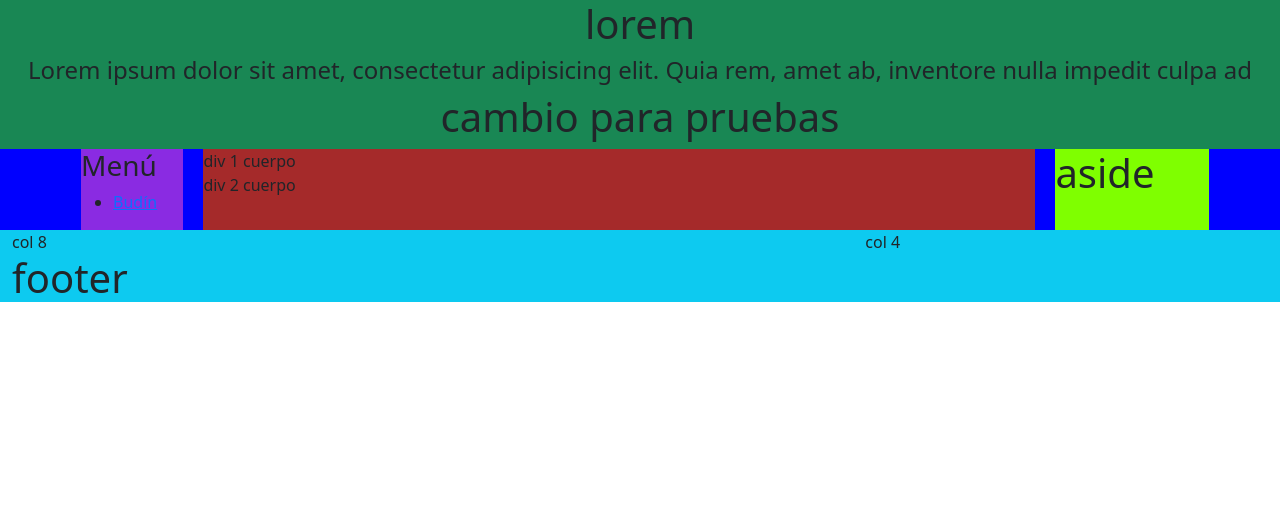
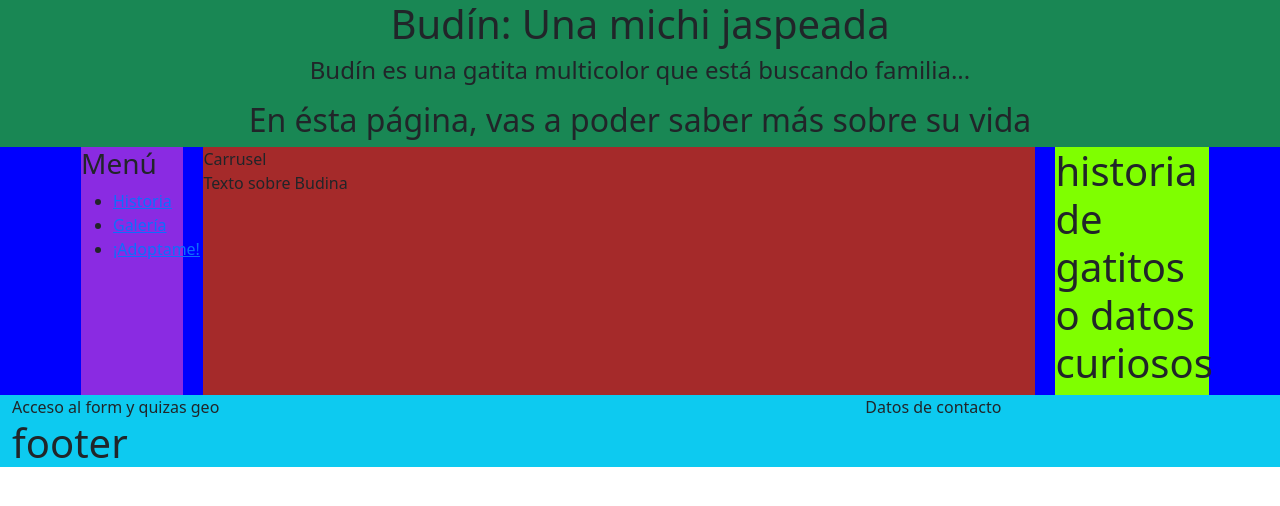
Before and after one commit to nutrialau/trabajoFinal, a plain HTML site: page index.html in a window 1280 px wide. Drawn offline with nearby package versions, Linux system fonts and the light colour scheme.

```diff
--- a/index.html
+++ b/index.html
@@ -16,36 +16,38 @@
     <header class="container-fluid bg-success">
         <div class="row">
             <div class="col-lg-12">
-                <h1 class="tituloPagina">lorem</h1>
-                <h4> Lorem ipsum dolor sit amet, consectetur adipisicing elit. Quia rem, amet ab, inventore nulla
-                    impedit
-                    culpa ad</h4>
+                <h1 class="tituloPagina">Budín: Una michi jaspeada</h1>
+                <h4>
+                    <p>Budín es una gatita multicolor que está buscando familia...</p>
+                </h4>
             </div>
-            <h1>cambio para pruebas</h1>
+            <h2>En ésta página, vas a poder saber más sobre su vida</h2>
         </div>
 
     </header>
 
     <section>
-        <div class="menu">
+        <nav class="menu">
             <h3>Menú</h3>
             <ul>
-                <li><a href="budin">Budín</a></li>
+                <li><a href="sobre budin">Historia</a></li>
+                <li><a href="galeria">Galería</a></li>
+                <li><a href="formulario">¡Adoptame!</a></li>
             </ul>
-        </div>
+        </nav>
         <div class="cuerpo">
-            <div>div 1 cuerpo</div>
-            <div>div 2 cuerpo</div>
+            <div>Carrusel</div>
+            <div>Texto sobre Budina</div>
         </div>
         <div class="aside">
-            <h1>aside</h1>
+            <h1>historia de gatitos o datos curiosos</h1>
         </div>
     </section>
 
     <footer class="container-fluid bg-info">
         <div class="row">
-            <div class="col-lg-8">col 8</div>
-            <div class="col-lg-4">col 4</div>
+            <div class="col-lg-8">Acceso al form y quizas geo</div>
+            <div class="col-lg-4">Datos de contacto</div>
         </div>
         <h1>footer</h1>
     </footer>
```
